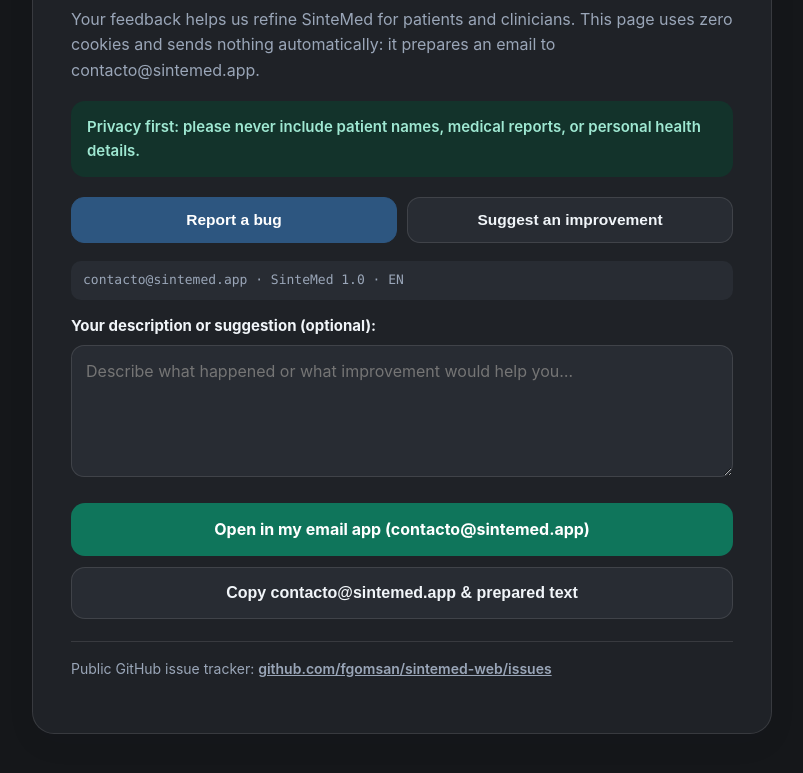
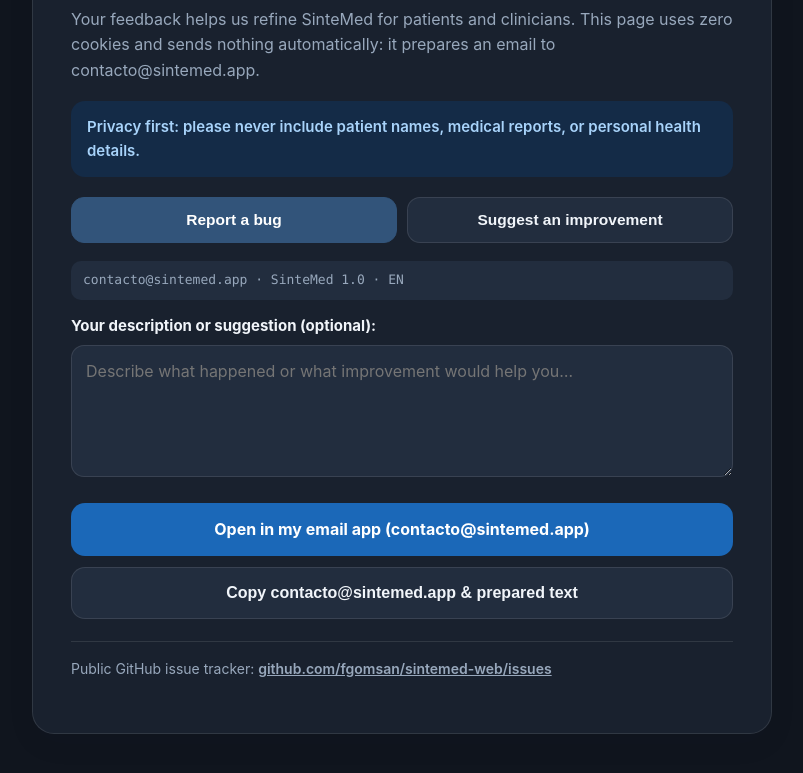
Before and after one commit to fgomsan/sintemed-web, a plain HTML site: page soporte.html in a window 1280 px wide. Shown: the part 165-938 px from the top of the page, without its empty margins (238-1041 px from the left). Drawn offline with Linux system fonts and the dark colour scheme.

Commit message:
Aplicar paleta Opción B (Azul Cobalto Clínico) en soporte.html

```diff
--- a/soporte.html
+++ b/soporte.html
@@ -7,29 +7,29 @@
   <link rel="icon" type="image/png" href="media/icon.png" />
   <style>
     :root {
-      --bg: #f6f3ec;
+      --bg: #f6f8fb;
       --card: #ffffff;
-      --surface-soft: #eef2f6;
-      --warn-bg: #e2f4ee;
-      --warn-ink: #0a5240;
-      --text: #161b22;
-      --muted: #525d6b;
-      --slate: #294d73;
-      --primary: #0d6b53;
-      --border: rgba(26, 32, 40, 0.11);
+      --surface-soft: #edf2f8;
+      --warn-bg: #e1eefc;
+      --warn-ink: #124b84;
+      --text: #121a24;
+      --muted: #526071;
+      --slate: #294666;
+      --primary: #1560a8;
+      --border: rgba(20, 30, 45, 0.10);
     }
     @media (prefers-color-scheme: dark) {
       :root {
-        --bg: #15171a;
-        --card: #1f2227;
-        --surface-soft: #282c33;
-        --warn-bg: #13332b;
-        --warn-ink: #9fe8d2;
-        --text: #f1f5f9;
-        --muted: #9aa6b8;
-        --slate: #2d5680;
-        --primary: #0f755b;
-        --border: rgba(255, 255, 255, 0.11);
+        --bg: #10151e;
+        --card: #19212e;
+        --surface-soft: #222d3e;
+        --warn-bg: #142b47;
+        --warn-ink: #a8d3fa;
+        --text: #f1f5fa;
+        --muted: #98a8bc;
+        --slate: #32547a;
+        --primary: #1b68b8;
+        --border: rgba(255, 255, 255, 0.10);
       }
     }
     * { box-sizing: border-box; }
```
